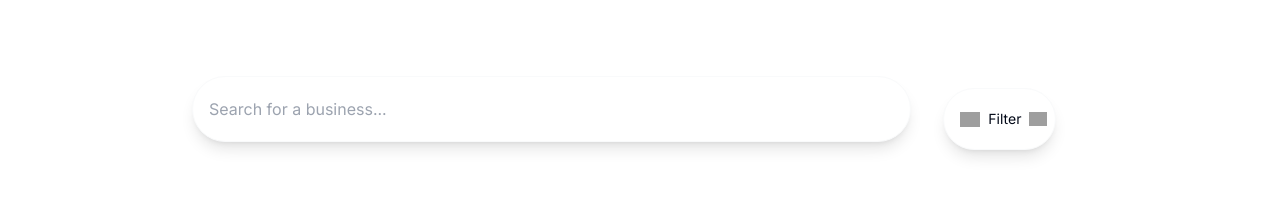
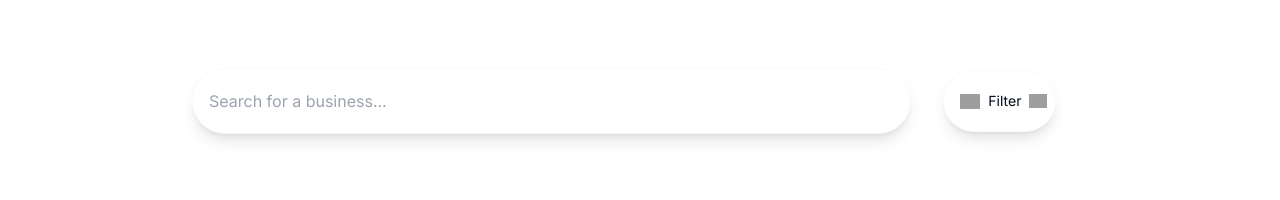
Before and after one commit to augustineritalondon/100payexplorer, a Next.js app: page / in a window 1280 px wide. Shown: the part 518-718 px from the top of the page. Built offline with nearby package versions, Linux system fonts and the light colour scheme; grey boxes are pictures that could not be loaded.

Commit message:
fix: removed margin from the top of filter button

```diff
--- a/app/page.tsx
+++ b/app/page.tsx
@@ -197,7 +197,7 @@
           className="flex w-[86%] mx-auto items-center justify-between border border-gray-50 rounded-full bg-white px-4 py-5 shadow-lg focus:outline-none"
         />
 
-        <div className=" mt-5 px-8">
+        <div className=" mt-5 lg:mt-0 px-8">
           <Drawer>
             <DrawerTrigger>
               <button className="flex items-center text-sm border border-gray-50 p-2 rounded-xl md:rounded-full bg-white px-4 md:py-5 shadow-lg">
```
